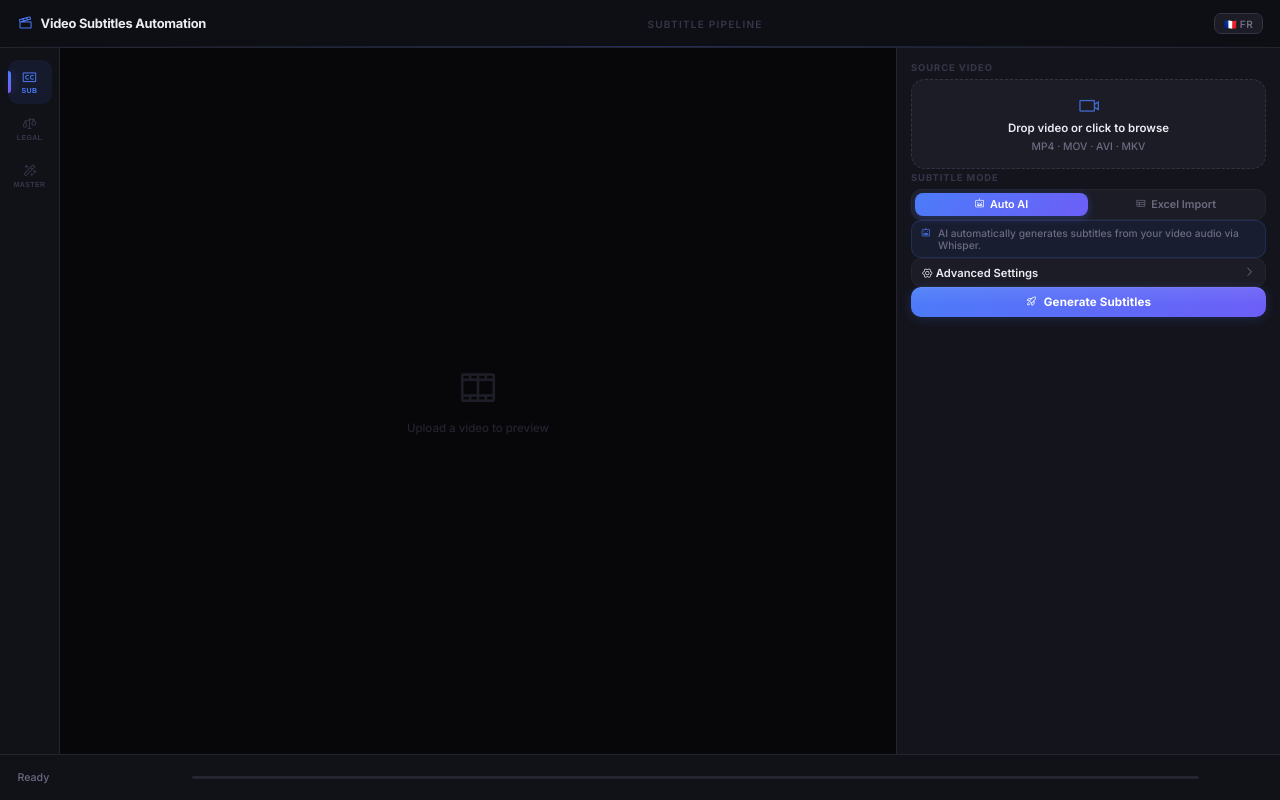
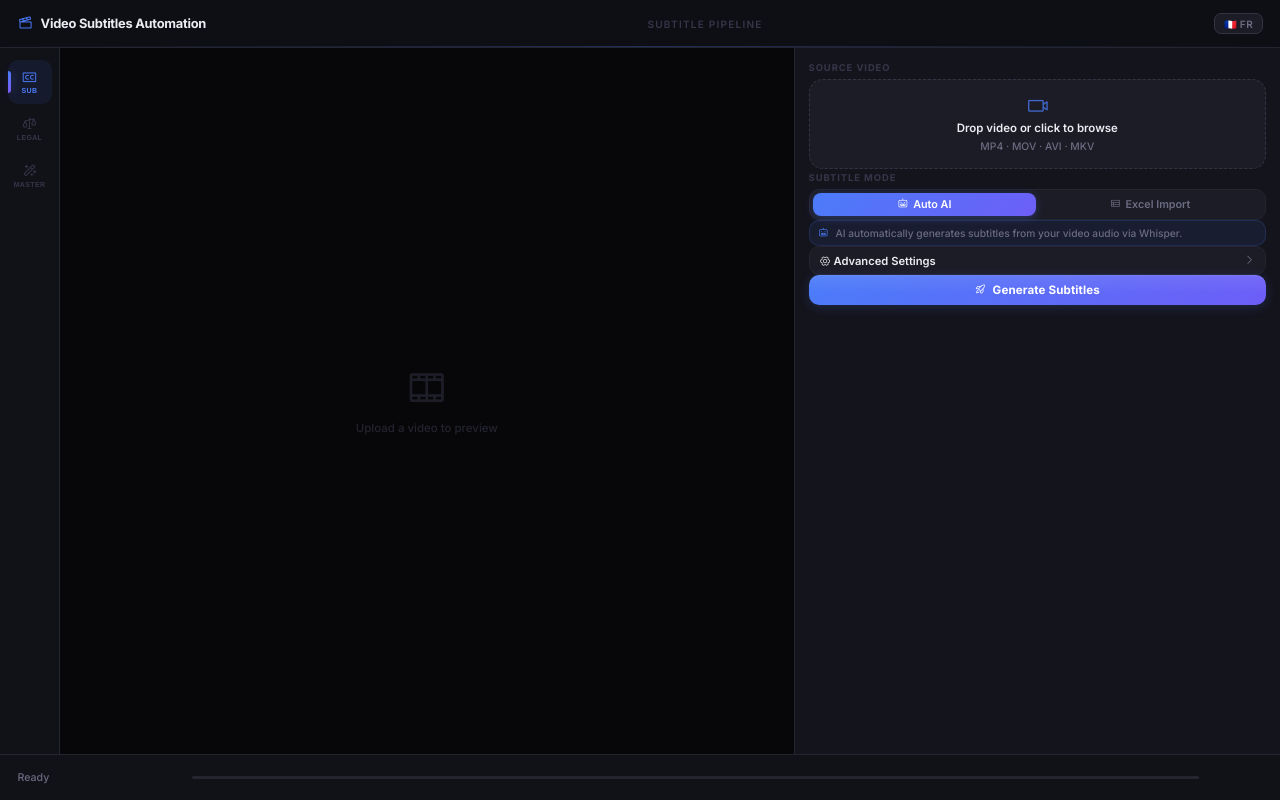
Before and after one commit to 22012003Hau123/Video_maker, a FastAPI app: page / in a window 1280 px wide. Run offline with FastAPI, Linux system fonts and the light colour scheme; some libraries are stand-ins or nearby versions.

Commit message:
fix(layout): widen controls panel from 30vw/520px to 38vw/620px
Co-Authored-By: Claude Sonnet 4.6 <noreply@anthropic.com>

```diff
--- a/static/css/main.css
+++ b/static/css/main.css
@@ -21,7 +21,7 @@
     --text-muted:   #6b6b82;
     --text-dim:     #36364a;
     --sidebar-w:    60px;
-    --controls-w:   clamp(380px, 30vw, 520px);
+    --controls-w:   clamp(440px, 38vw, 620px);
     --navbar-h:     48px;
     --statusbar-h:  46px;
     --radius:       10px;
```
